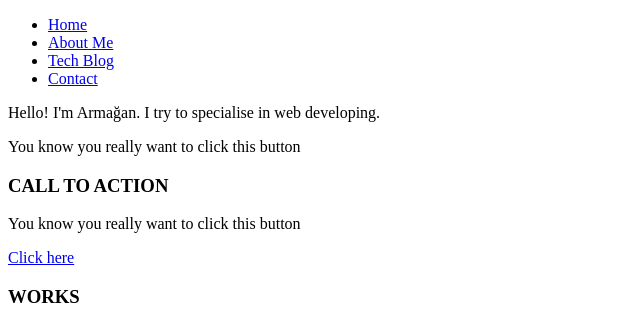
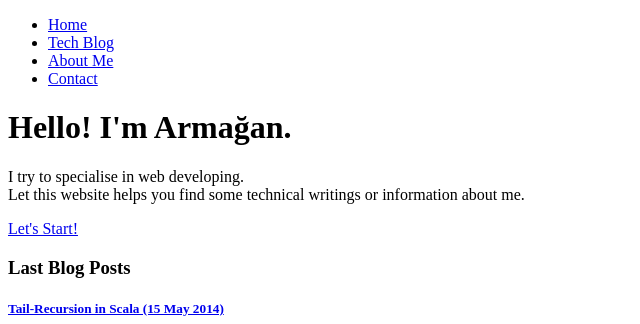
Before and after one commit to broccolinisoup/arminwonderland.net, a Django app: template templates/home.html in a window 1280 px wide. Shown: the top 324 px of the page, without its empty margins (0-640 px from the left). Run offline with Django 3.2, Linux system fonts and the light colour scheme; the template is opened without the code that fills it, so the values that code supplies are empty; some libraries are stand-ins or nearby versions.

Commit message:
continue front-end style2..

```diff
--- a/templates/base_arm.html
+++ b/templates/base_arm.html
@@ -18,6 +18,8 @@
     <link rel="stylesheet" href="{{ STATIC_URL }}css/layout.css">
     <link rel="stylesheet" href="{{ STATIC_URL }}css/theme.css">
 
+
+
     <script src="http://ajax.googleapis.com/ajax/libs/jquery/1.11.1/jquery.min.js"></script>
 
 </head>
@@ -30,8 +32,8 @@
         </div>-->
         <ul class="menu">
             <li><a href="/">Home</a></li>
+            <li><a href="/about.html">Tech Blog</a></li>
             <li><a href="/about.html">About Me</a></li>
-            <li><a href="/about.html">Tech Blog</a></li>
             <li><a href="/contact.hmtm">Contact</a></li>
 
         </ul>
@@ -40,69 +42,81 @@
 
 
 <header>
-    <div class="title-wrapper">
-        <p class="header-title">Hello! I'm Armağan. I try to specialise in web developing.</p>
-        <p>You know you really want to click this button</p>
+    <div class="white-banner">
+    <h1>Hello! I'm Armağan.</h1>
+        <p class="banner-parag"> I try to specialise in web developing.<br>
+        Let this website helps you find some technical writings or information about me.
+        </p>
+        <a type = 'button'  class="start-button" href="#">Let's Start!</a>
+
     </div>
 </header>
 
-<section class="call-to-action">
+
+
+<section class="blog-posts">
     <div class="container">
-        <div class="intro">
-            <h3 class="section-title white">CALL TO ACTION</h3>
-            <p>You know you really want to click this button</p>
-        </div>
-        <div class="intro right">
-            <a class="call-button" href="#">Click here</a>
-        </div>
+        <h3 class="section-title gray works">Last Blog Posts</h3>
+    <div class="column">
+       <a href="#"><h5 class="section-title gray works">Tail-Recursion in Scala (15 May 2014)</h5></a>
+       <a href="#"><h5 class="section-title gray works">Function value strategies in Scala (15 May 2014)</h5></a>
+       <a href="#"><h5 class="section-title gray works">PostgreSql on Ubuntu with General Errors (15 May 2014)</h5></a>
+       <a href="#"><h5 class="section-title gray works">Fetching in SQL (15 May 2014)</h5></a>
+       <a href="#"><h5 class="section-title gray works">Tail-Recursion in Scala (15 May 2014)</h5></a>
+       <a href="#"><h5 class="section-title gray works">Function value strategies in Scala (15 May 2014)</h5></a>
+       <a href="#"><h5 class="section-title gray works">PostgreSql on Ubuntu with General Errors (15 May 2014)</h5></a>
+       <a href="#"><h5 class="section-title gray works">Fetching in SQL (15 May 2014)</h5></a>
     </div>
+
+
+</div>
 </section>
 
 
 
-<section class="works">
+<section class="about-me">
     <div class="container">
-        <h3 class="section-title gray works">WORKS</h3>
-    <div class="column">
-       <img src="{{ STATIC_URL }}img/cards1.jpg" alt="works">
-       <img src="{{ STATIC_URL }}img/cards1.jpg" alt="works">
-    </div>
+
+        <div class="content">
+        <h3 class="section-title white">Who am I?</h3>
+
+        <p>Creating as well as developing software backend systems particularly web-based systems, which includes system / database administration and software development that have challenging problems to be solved are my personal interests in my profession.
+        About My Objectives;
+        •   Influenced by C/C++ programming language family.
+        •   User++ level on Linux MacOSX and Windows platforms for development purposes.
+        •   A quick learner of different languages / platforms / database systems and upcoming technologies on open source based and Microsoft platforms including C/C++, C#, Python and PHP.
+        •   Believing in the development life cycle and prototyping model production with Agile / Scrum working methodologies.
+        •   Object oriented approach.
+        •   Upgrader.</p>
+        </div>
 
 
-    <div class="column">
-        <img src="{{ STATIC_URL }}img/cards2.jpg" alt="works">
-        <img src="{{ STATIC_URL }}img/cards2.jpg" alt="works">
 
-    </div>
-</div>
+        <div class="photo">
+
+        <img src="{{ STATIC_URL }}img/arm.png" alt="profil">
+        </div>
+
 </section>
 
 
-<section class="testimonials">
 
+
+
+<section class="contact">
    <div class="container">
-        <h3 class="section-title gray2">Testımonıals</h3>
-        <p>
-           lorem ipsum lorem ipsum lorem ipsumlorem ipsumlorem ipsumlorem ipsumlorem ipsumlorem ipsum
-           lorem ipsum lorem ipsum
-           lorem ipsum
-        </p>
-   </div>
-</section>
-
-<section class="map">
-   <div class="container">
-        <h3 class="section-title white">Located</h3>
+        <h3 class="section-title white">Get in Touch!</h3>
    </div>
 </section>
 
 <footer>
    <div class="container">
          <ul class="footer-menu">
-            <li>Home</li>
-            <li>About</li>
-            <li>Contact</li>
-        </ul>
+                <li><a href="https://twitter.com/broccolinisoup" class="label label-info" data-show-count="false" data-lang="en">Twitter</a></li>
+                <li><a href="https://www.facebook.com/broccolinisoup" class="label label-info" data-show-count="false" data-lang="en">Facebook</a></li>
+                <li><a href="http://www.linkedin.com/profile/view?id=175690905&trk=nav_responsive_tab_profile" class="label label-info" data-show-count="false" data-lang="en">Linkedin</a></li>
+                <li><a href="https://github.com/broccolinisoup" class="label label-info" data-show-count="false" data-lang="en">Github</a></li>
+            </ul>
    </div>
 </footer>
 
```
Also changed, not shown: 4 other files.
